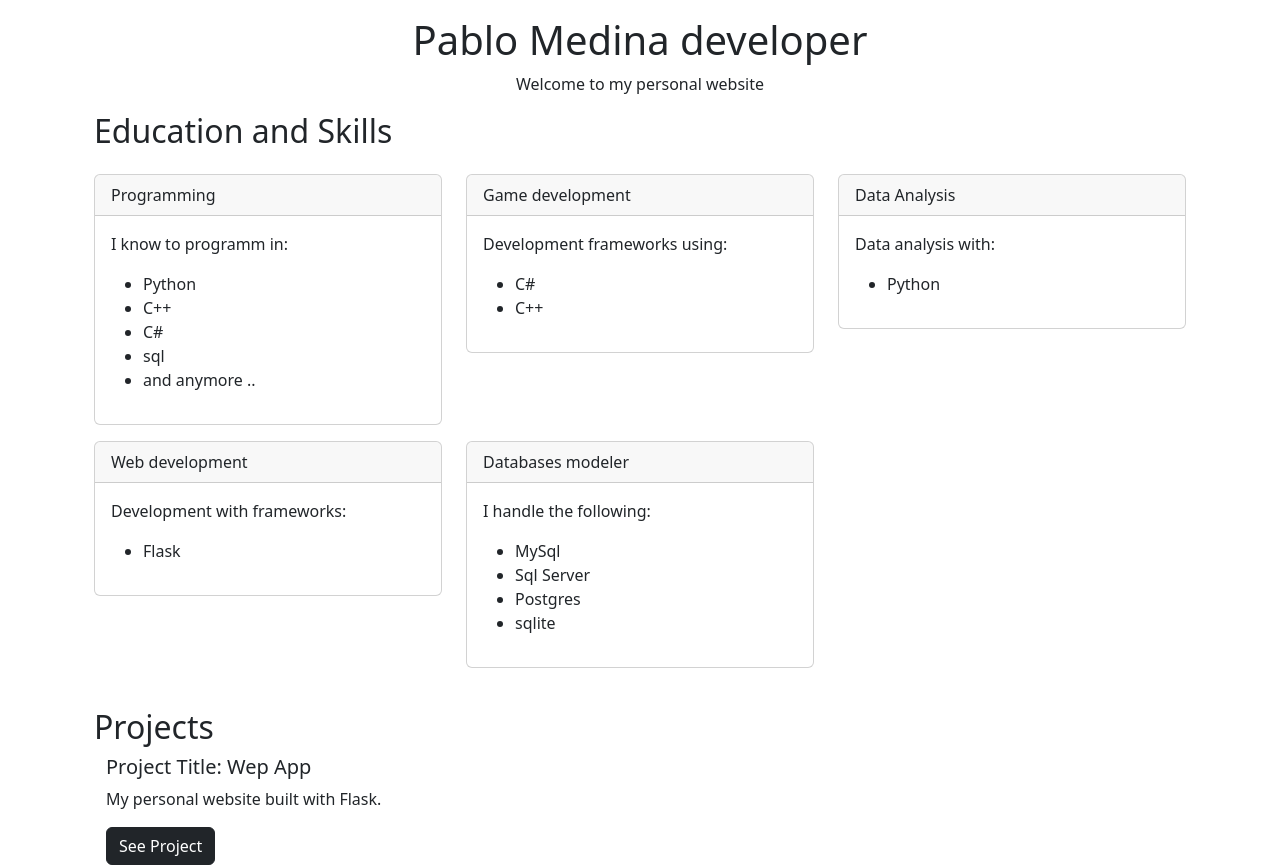
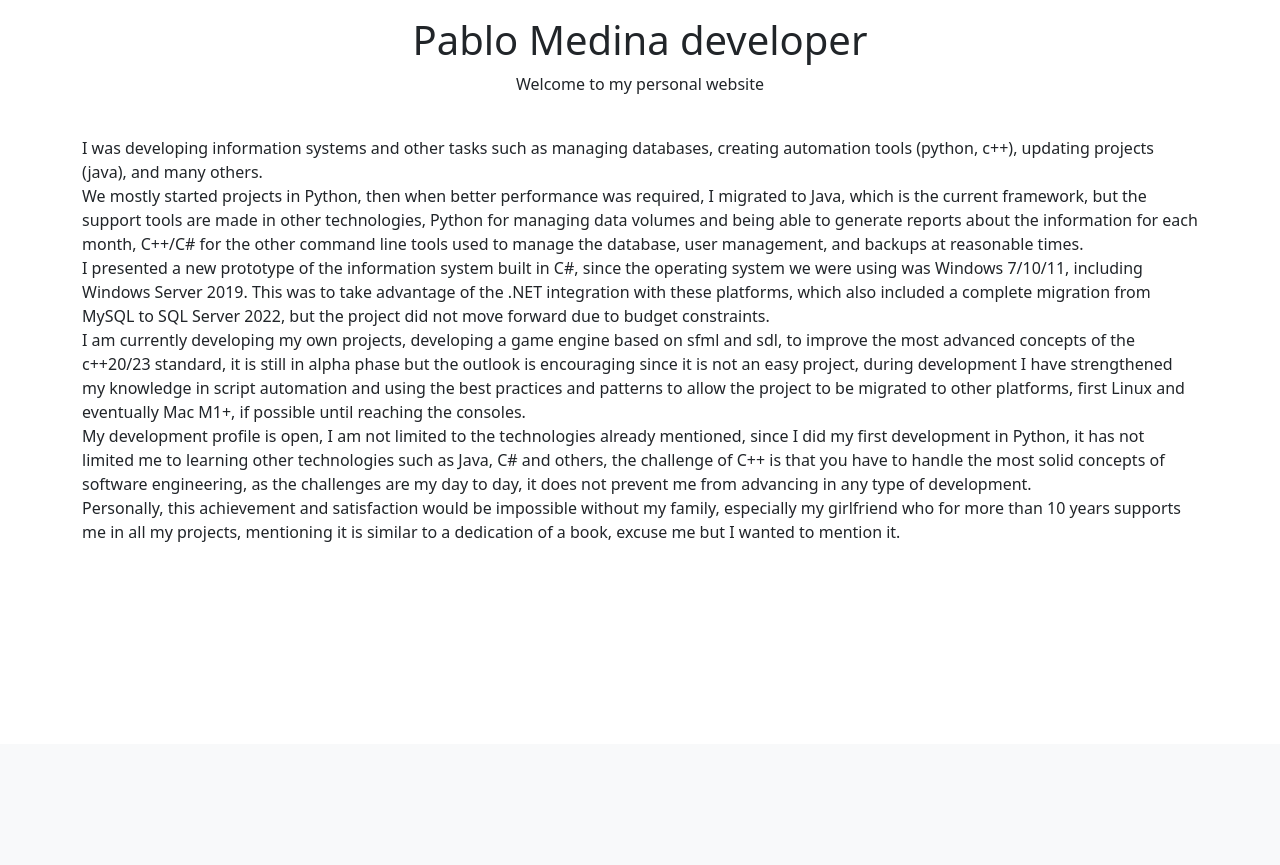
Before and after one commit to pcmasoft/py-flask, a Flask app: page / in a window 1280 px wide. Shown: the part 56-921 px from the top of the page. After the commit the page ends 598 px from the top, so only its background shows below. Run offline with Flask 3, Linux system fonts and the light colour scheme; some libraries are stand-ins or nearby versions.

Commit message:
Update: 14-10-2025 21:19

```diff
--- a/app/forms.py
+++ b/app/forms.py
@@ -1,2 +1,3 @@
 from flask_wtf import FlaskForm
 from wtforms import StringField, PasswordField, BooleanField, SubmitField
+from wtforms.validators import DataRequired
--- a/app/routes.py
+++ b/app/routes.py
@@ -10,7 +10,19 @@ def index():
 
 @App.route("/cv")
 def cv():
-    return "hola"
+    return render_template("cv.html", user_data=datos)
+
+@App.route("/project")
+def project():
+    return render_template("project.html", user_data=datos)
+
+@App.route("/experience")
+def experience():
+    return render_template("experience.html", user_data=datos)
+
+@App.route("/education")
+def education():
+    return render_template("education.html", user_data=datos)
 
 @App.errorhandler(404)
 def page_not_found(e):
--- a/app/templates/base.html
+++ b/app/templates/base.html
@@ -13,7 +13,7 @@
 <body>
     <nav class="navbar navbar-expand-lg bg-body-tertiary">
         <div class="container-fluid">
-            <a class="navbar-brand" href="#"> About me </a>
+            <a class="navbar-brand" href="/"> About me </a>
             <button class="navbar-toggler" type="button" data-bs-toggle="collapse" data-bs-target="#navbarNav"
                 aria-controls="navbarNav" aria-expanded="false" aria-label="Toggle navigation">
                 <span class="navbar-toggler-icon"></span>
@@ -22,16 +22,16 @@
                 <ul class="navbar-nav">
 
                     <li class="nav-item">
-                        <a class="nav-link" href="#">Education</a>
+                        <a class="nav-link" href="/education">Education</a>
                     </li>
                     <li class="nav-item">
-                        <a class="nav-link" href="#">Experience</a>
+                        <a class="nav-link" href="/experience">Experience</a>
                     </li>
                     <li class="nav-item">
-                        <a class="nav-link" href="#">Projects</a>
+                        <a class="nav-link" href="/project">Projects</a>
                     </li>
                     <li class="nav-item">
-                        <a class="nav-link" aria-current="page" href="#">Download CV</a>
+                        <a class="nav-link" aria-current="page" href="/cv">Download CV</a>
                     </li>
                 </ul>
             </div>
--- a/app/templates/index.html
+++ b/app/templates/index.html
@@ -7,45 +7,35 @@
     <h1>{{user_data.name}} {{user_data.last_name}} developer</h1>
     <p>Welcome to my personal website</p>
 </div>
+<br>
+<p>
+    I was developing information systems and other tasks such as managing databases, creating automation tools (python,
+    c++), updating projects (java), and many others.<br>
+    We mostly started projects in Python, then when better performance was required, I migrated to Java, which is the
+    current framework, but the support tools are made in other technologies,
+    Python for managing data volumes and being able to generate reports about the information for each month,
+    C++/C# for the other command line tools used to manage the database, user management, and backups at reasonable
+    times.<br>
+    I presented a new prototype of the information system built in C#, since the operating system we were using was
+    Windows 7/10/11, including Windows Server 2019. This was to take advantage of the .NET integration with these
+    platforms, which also included a complete migration from MySQL to SQL Server 2022, but the project did not move
+    forward due to budget constraints.<br>
+    I am currently developing my own projects, developing a game engine based on sfml and sdl, to improve the most
+    advanced concepts of the c++20/23 standard,
+    it is still in alpha phase but the outlook is encouraging since it is not an easy project,
+    during development I have strengthened my knowledge in script automation and using the best practices and patterns
+    to allow the project to be migrated to other platforms,
+    first Linux and eventually Mac M1+, if possible until reaching the consoles.<br>
+    My development profile is open, I am not limited to the technologies already mentioned, since I did my first
+    development in Python,
+    it has not limited me to learning other technologies such as Java, C# and others, the challenge of C++ is that you
+    have to handle the most solid concepts of software engineering,
+    as the challenges are my day to day, it does not prevent me from advancing in any type of development.<br>
+    Personally, this achievement and satisfaction would be impossible without my family, especially my girlfriend who
+    for more than 10 years supports me in all my projects,
+    mentioning it is similar to a dedication of a book, excuse me but I wanted to mention it.
+</p>
 
-<!-- Education and Skills -->
-<div class="container">
-    <h2>Education and Skills</h2>
-    <div class="row">
-        {%for edu in user_data.education%}
-        <div class="col-4">
-            <div class="card mt-3">
-                <div class="card-header">
-                    {{edu.skill}}
-                </div>
-                <div class="card-body">
-                    <p class="card-text">{{edu.description}}</p>
-                    <ul>
-                        {%for skill in edu.skill_detail%}
-                        <li>
-                            {{skill}}
-                        </li>
-                        {%endfor%}
-                    </ul>
-                </div>
-            </div>
-        </div>
-        {%endfor%}
-    </div>
-</div>
 
-<!-- Projects -->
-<br>
-<div class="container mt-3">
-    <h2> Projects </h2>
-    {%for proj in user_data.projects%}
-    <div class="container">
-        <h5>Project Title: {{proj.project}}</h5>
-        <p>{{proj.description}}</p>
-        <a class="btn btn-dark" href="{{proj.link}}" role="button">See Project</a>
-
-    </div>
-    {%endfor%}
-</div>
 
 {%endblock%}
```
Also changed, not shown: app/templates/cv.html (added, +19 -0 lines), app/templates/education.html (added, +40 -0 lines), app/templates/experience.html (added, +25 -0 lines), app/templates/project.html (added, +25 -0 lines).
